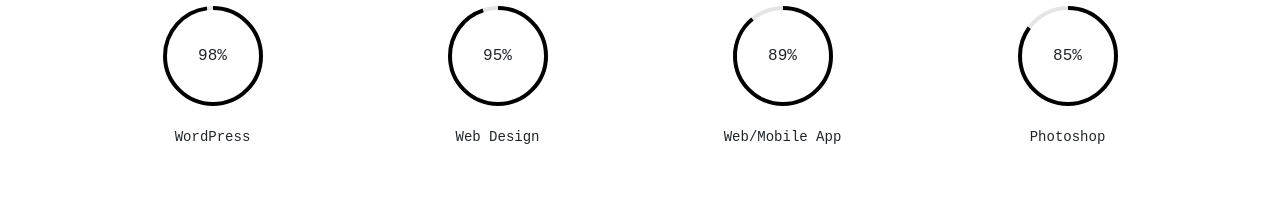
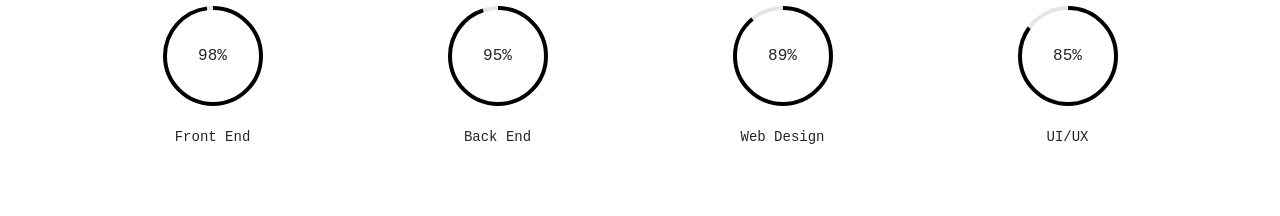
Before and after one commit to trungdinh1983/Minimal-Portfolio, a plain HTML site: page index.html in a window 1280 px wide. Shown: the part 5280-5496 px from the top of the page. Drawn offline with Linux system fonts and the light colour scheme; files whose address does not match are found by name; a web font is replaced by a local one.

Commit message:
Skillset update

```diff
--- a/index.html
+++ b/index.html
@@ -431,7 +431,7 @@
             <div class="progressbar" data-animate="false">
               <div class="circle" data-percent="98">
                 <div class="number"></div>
-                <p class="caption">WordPress</p>
+                <p class="caption">Front End</p>
               </div>
             </div>
           </div>
@@ -439,7 +439,7 @@
             <div class="progressbar" data-animate="false">
               <div class="circle" data-percent="95">
                 <div class="number"></div>
-                <p class="caption">Web Design</p>
+                <p class="caption">Back End</p>
               </div>
             </div>
           </div>
@@ -447,7 +447,7 @@
             <div class="progressbar" data-animate="false">
               <div class="circle" data-percent="89">
                 <div class="number"></div>
-                <p class="caption">Web/Mobile App</p>
+                <p class="caption">Web Design</p>
               </div>
             </div>
           </div>
@@ -455,7 +455,7 @@
             <div class="progressbar" data-animate="false">
               <div class="circle" data-percent="85">
                 <div class="number"></div>
-                <p class="caption">Photoshop</p>
+                <p class="caption">UI/UX</p>
               </div>
             </div>
 
```
